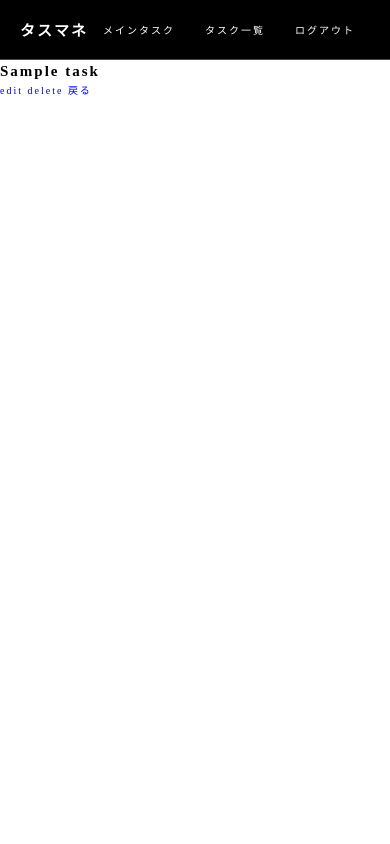
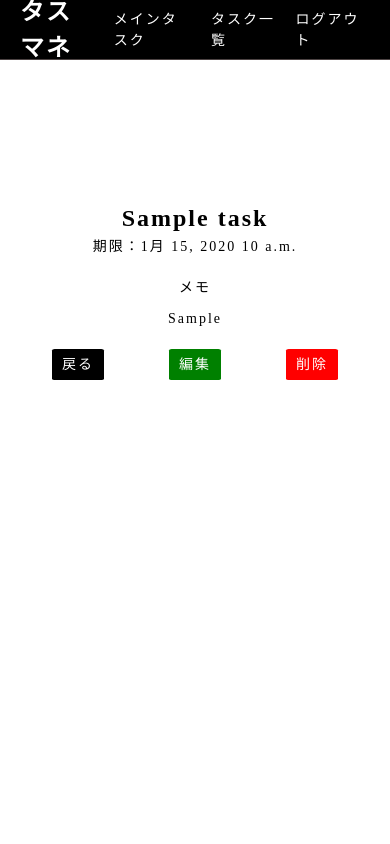
Before and after one commit to Kanata0204/task_app, a Django app: page /task_list/1 in a window 390 px wide. Run offline with Django 3.2, Linux system fonts and the light colour scheme; a user stored in the database is signed in; tables that the repository leaves empty hold one stand-in row (values such as "Sample post").

Commit message:
implement responsive task_detail.css and modify based font-size

```diff
--- a/static/css/_base.css
+++ b/static/css/_base.css
@@ -3,10 +3,19 @@
   margin: 0;
   padding: 0;
   letter-spacing: 2px;
+  line-height: 1.5;
 }
 
 html {
   font-size: 62.5%;
+}
+
+h2 {
+  font-size: 2.4rem;
+}
+
+p {
+  font-size: 1.4rem;
 }
 
 li {
@@ -23,26 +32,40 @@ span {
 
 .btn {
   display: inline-block;
-  padding: 5px 15px;
+  padding: 5px 10px;
   color: white;
+  font-size: 1.4rem;
   border-radius: 5%;
   border-style: none;
   cursor: pointer;
 }
 
 #content {
-  width: 100%;
-  line-height: 1.5;
+  width: 90%;
+  margin: 0 auto;
   margin-top: 6rem;
 }
 
-@media (min-width: 1024px) {
-  html {
-    font-size: 75%;
+@media (min-width: 600px) {
+  h2 {
+    font-size: 5rem;
   }
-  #content {
-    width: 90%;
-    margin: 0 auto;
-    margin-top: 6rem;
+  p {
+    font-size: 1.9rem;
+  }
+  .btn {
+    font-size: 1.5rem;
   }
 }
+
+@media (min-width: 1024px) {
+  h2 {
+    font-size: 7.4rem;
+  }
+  p {
+    font-size: 2.5rem;
+  }
+  .btn {
+    font-size: 2rem;
+  }
+}
--- /dev/null
+++ b/static/css/taskapp/task_detail.css
@@ -0,0 +1,47 @@
+#content {
+  text-align: center;
+}
+
+#content #detail_block {
+  margin-top: 20rem;
+}
+
+#content #detail_block #title_limit_block {
+  display: inline-block;
+}
+
+#content #detail_block #title_limit_block #detail_limit {
+  text-align: right;
+}
+
+#content #detail_block_memo {
+  margin: 2rem auto;
+}
+
+#content #detail_block_memo span {
+  margin-bottom: 1rem;
+}
+
+#content #btn_block {
+  display: flex;
+  justify-content: space-around;
+}
+
+#content #btn_block #back_btn {
+  background-color: black;
+}
+
+#content #btn_block #edit_btn {
+  background-color: green;
+}
+
+#content #btn_block #delete_btn {
+  background-color: red;
+}
+
+@media (min-width: 1024px) {
+  #btn_block {
+    width: 50%;
+    margin: 0 auto;
+  }
+}
--- a/static/css/taskapp/task_main.css
+++ b/static/css/taskapp/task_main.css
@@ -56,9 +56,6 @@
   #main_block {
     width: 100%;
   }
-  #main_block #title_limit_block #main_title {
-    font-size: 8rem;
-  }
   #main_block #memo_btn_block {
     flex-direction: column;
   }
--- /dev/null
+++ b/static/scss/taskapp/task_detail.scss
@@ -0,0 +1,46 @@
+#content{
+    text-align: center;
+
+    & #detail_block{
+        margin-top: 20rem;
+
+        & #title_limit_block{
+            display: inline-block;
+
+            & #detail{
+                &_title{
+                }
+                &_limit{
+                    text-align: right;
+                }
+            }
+        }
+        &_memo{
+            & span{
+                margin-bottom: 1rem;
+            }
+            margin: 2rem auto;
+        }
+    }
+    & #btn_block{
+        display: flex;
+        justify-content: space-around;
+
+        & #back_btn{
+            background-color: black;
+        }
+        & #edit_btn{
+            background-color: green;
+        }
+        & #delete_btn{
+            background-color: red;
+        }
+    }
+}
+
+@media (min-width:1024px){
+    #btn_block{
+        width: 50%;
+        margin: 0 auto;
+    }
+}
--- a/taskapp/templates/taskapp/task_detail.html
+++ b/taskapp/templates/taskapp/task_detail.html
@@ -1,15 +1,26 @@
 {% extends "_base.html" %}
+
+{% load static %}
+
+{% block custom_css %}
+<link rel="stylesheet" href="{% static 'css/taskapp/task_detail.css' %}">
+{% endblock  %}
 
 {% block container %}
 
-<div>
-    <h2>{{ task.title }}</h2>
-    <p>{{ task.time_limit|date:"Y/m/d H:i" }}</p>
-    {% if user.is_authenticated %}
-        <a href="{% url 'update' task.id %}">edit</a>
-        <a href="{% url 'delete' task.id %}">delete</a>
-    {% endif %}
-    <a href="{{ request.META.HTTP_REFERER }}">戻る</a>
+<div id="detail_block">
+    <div id="title_limit_block">
+        <h2 id="detail_title">{{ task.title }}</h2>
+        <p id="detail_limit">期限：{{ task.day_limit }}&nbsp{{ task.time_limit }}</p>
+    </div>
+    <p id="detail_block_memo"><span>メモ</span></br>{{ task.memo }}</p>
+    <div id="btn_block">
+        <a id="back_btn" class="btn" href="{{ request.META.HTTP_REFERER }}">戻る</a>
+        {% if user.is_authenticated %}
+        <a id="edit_btn" class="btn" href="{% url 'update' task.id %}">編集</a>
+        <a id="delete_btn" class="btn" href="{% url 'delete' task.id %}">削除</a>
+        {% endif %}
+    </div>
 </div>
 
 {% endblock %}
```
Also changed, not shown: static/scss/_base.scss (+26 -16 lines), static/scss/taskapp/task_main.scss (+12 -1 lines).
